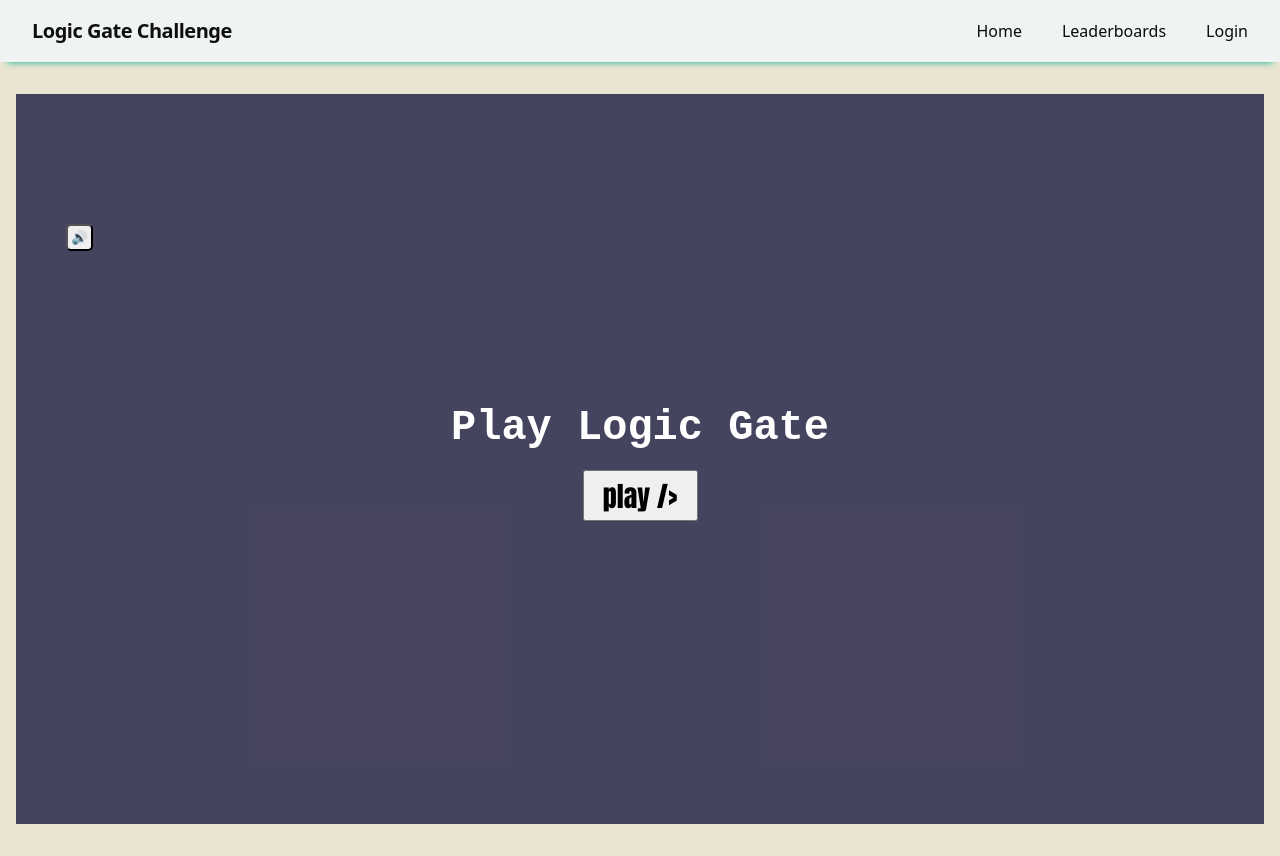
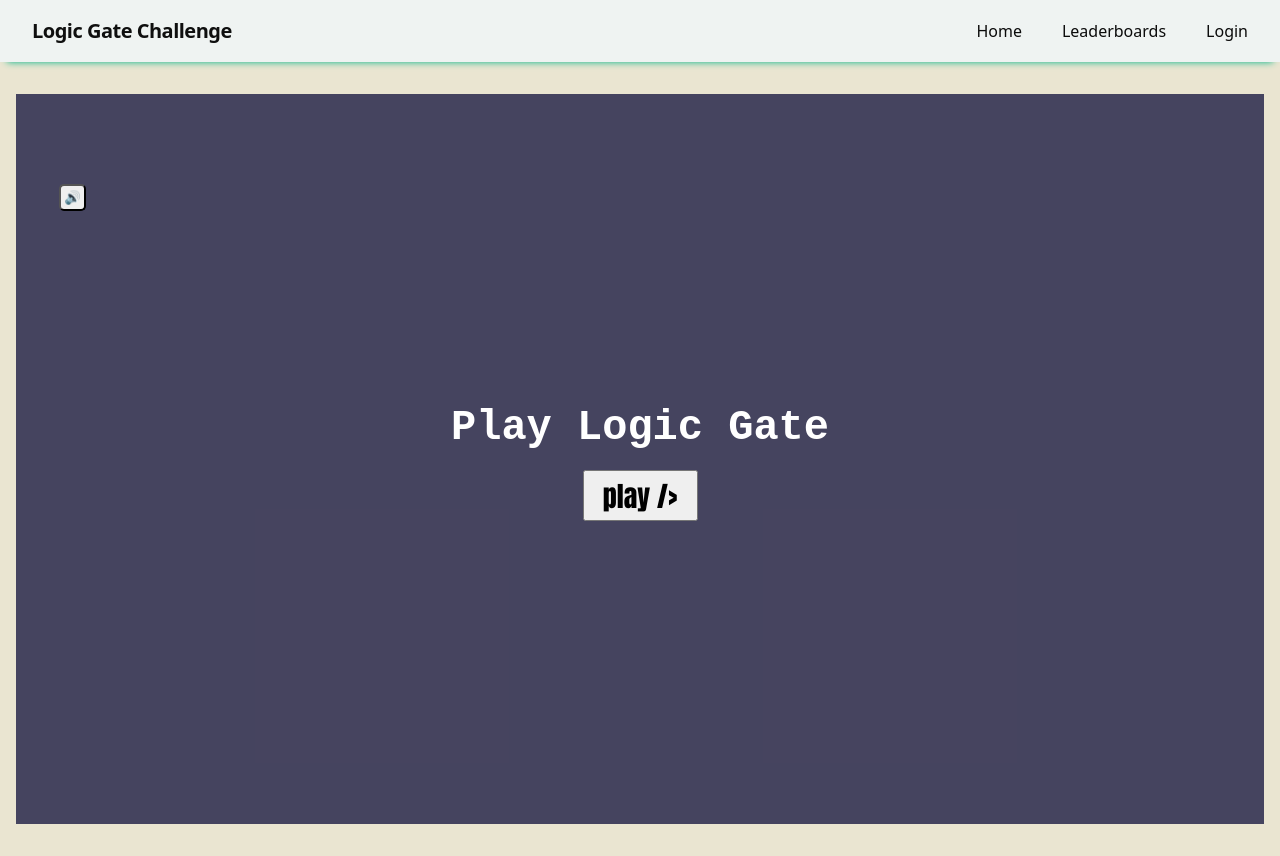
Before and after one commit to amcpc4k-maker/Logic-Gate-Simulator, a React (Vite) app: page / in a window 1280 px wide. Built offline with nearby package versions, Linux system fonts and the light colour scheme.

Commit message:
Update app.css

```diff
--- a/frontend/src/stylesheets/app.css
+++ b/frontend/src/stylesheets/app.css
@@ -759,8 +759,8 @@ tr:last-child td {
 
 .musicBtn {
   position: absolute;
-  top: 130px;
-  left: 50px;
+  top: 90px;
+  left: 43px;
   width: 27px;
   height: 27px;
   border-radius: 5px;
@@ -769,8 +769,6 @@ tr:last-child td {
 .dragonSticker {
   animation: dragonFlyAcross 4s cubic-bezier(0.4, 0, 0.2, 1) reverse forwards;
 }
-
-
 
 
 
```
